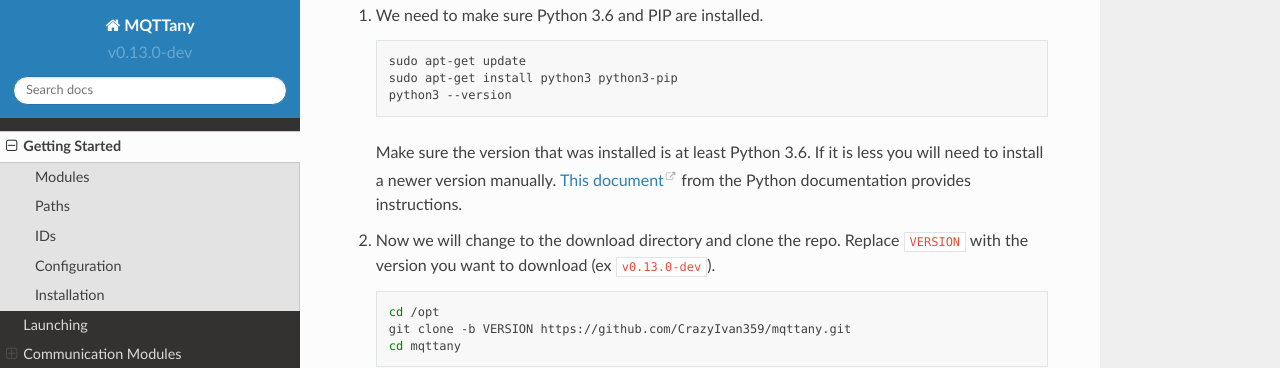
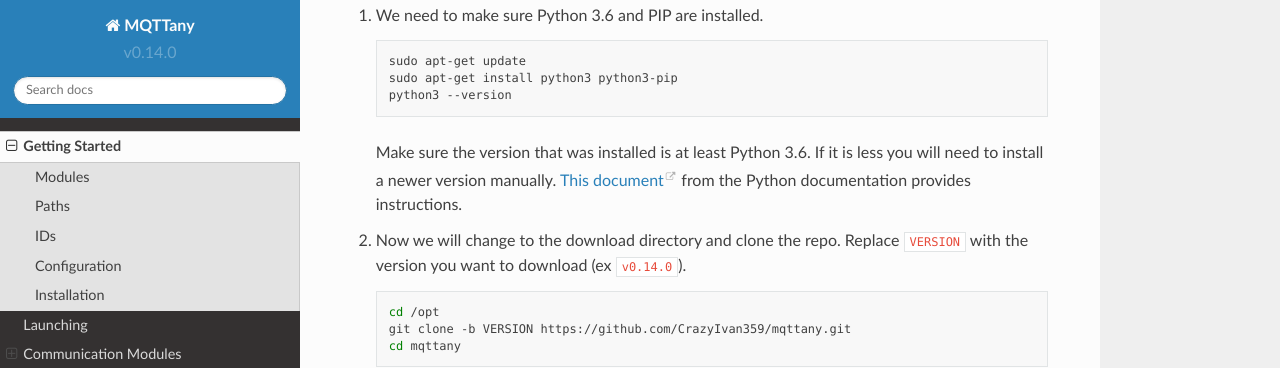
Before and after one commit to CrazyIvan359/mqttany, a Sphinx documentation site: the page built from source/start.rst, in a window 1280 px wide and 900 px high, scrolled down 1927 px. Shown: the top 368 px of the window. Built offline with Sphinx 7.4.7 and the Read the Docs theme 2.0.0, drawn with Linux system fonts in a browser that asks for light colours.

Commit message:
release 0.14.0

```diff
--- a/source/conf.py
+++ b/source/conf.py
@@ -48,7 +48,7 @@
 author = "Michael Murton"
 
 # The full version, including alpha/beta/rc tags
-release = "v0.13.0-dev"
+release = "v0.14.0"
 version = release
 
 # Provide global replace directives
```
